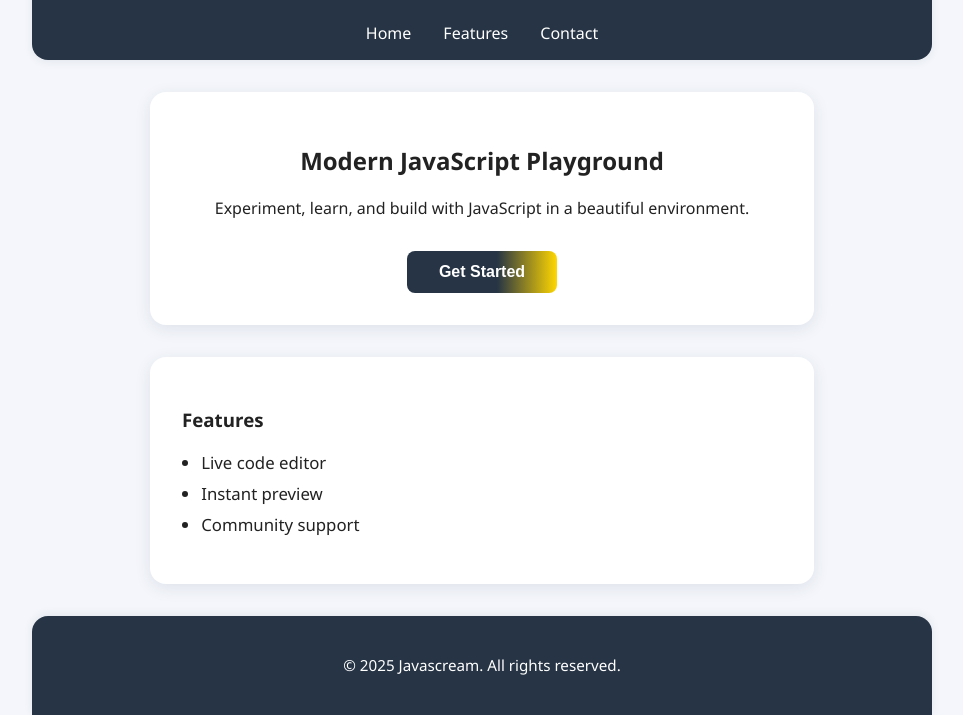
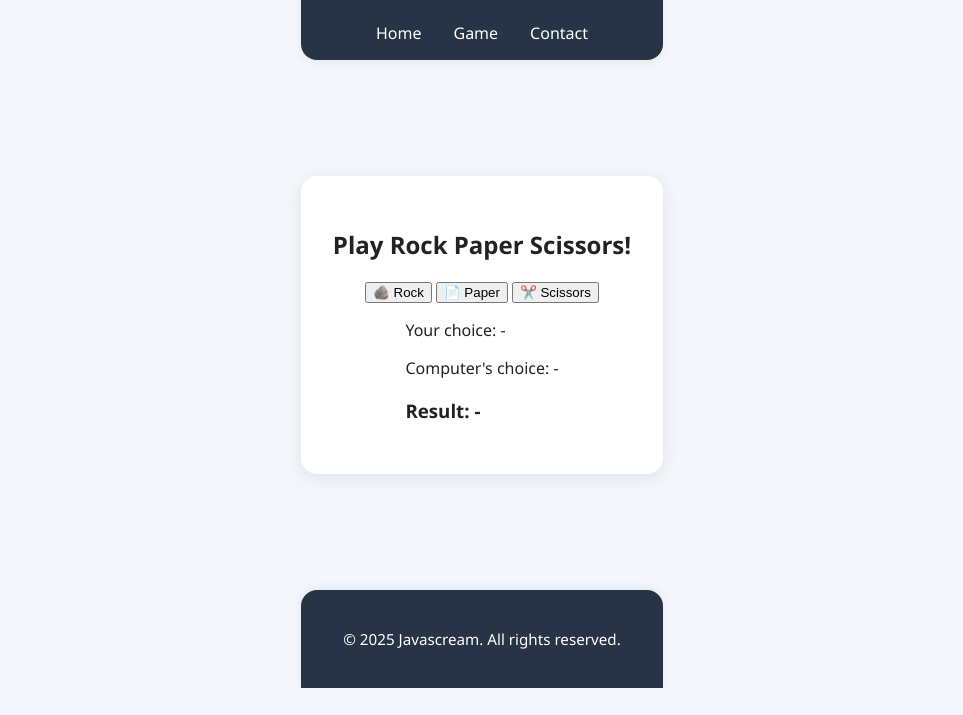
Before and after one commit to Andricole12/javascream, a plain HTML site: page index.html in a window 1280 px wide. Shown: the part 112-827 px from the top of the page, without its empty margins (158-1121 px from the left). After the commit the page ends 800 px from the top, so only its background shows below. Drawn offline with Linux system fonts and the light colour scheme.

Commit message:
Add Rock Paper Scissors game functionality with audio effects and UI updates

```diff
--- a/index.html
+++ b/index.html
@@ -5,35 +5,35 @@
     <meta name="viewport" content="width=device-width, initial-scale=1.0">
     <link rel="stylesheet" href="styles.css">
     <script src="script.js" defer></script>
-    <title>Javascream</title>
+    <title>Javascream - Rock Paper Scissors</title>
 </head>
 <body>
     <div class="container">
         <header>
             <div class="header-content">
-                <h1>Welcome to Javascream</h1>
+                <h1>Rock Paper Scissors</h1>
                 <nav>
                     <ul>
                         <li><a href="#">Home</a></li>
-                        <li><a href="#">Features</a></li>
+                        <li><a href="#">Game</a></li>
                         <li><a href="#">Contact</a></li>
                     </ul>
                 </nav>
             </div>
         </header>
         <main>
-            <div class="card hero">
-                <h2>Modern JavaScript Playground</h2>
-                <p>Experiment, learn, and build with JavaScript in a beautiful environment.</p>
-                <button>Get Started</button>
-            </div>
-            <div class="card features">
-                <h3>Features</h3>
-                <ul>
-                    <li>Live code editor</li>
-                    <li>Instant preview</li>
-                    <li>Community support</li>
-                </ul>
+            <div class="card rps-game">
+                <h2>Play Rock Paper Scissors!</h2>
+                <div class="choices">
+                    <button class="choice" data-choice="rock">🪨 Rock</button>
+                    <button class="choice" data-choice="paper">📄 Paper</button>
+                    <button class="choice" data-choice="scissors">✂️ Scissors</button>
+                </div>
+                <div class="result">
+                    <p id="user-choice">Your choice: -</p>
+                    <p id="computer-choice">Computer's choice: -</p>
+                    <h3 id="game-result">Result: -</h3>
+                </div>
             </div>
         </main>
         <footer>
--- a/script.js
+++ b/script.js
@@ -0,0 +1,40 @@
+const sounds = {
+    rock: new Audio('Media/rock.mp3'),
+    paper: new Audio('Media/paper.mp3'),
+    scissors: new Audio('Media/scissors.mp3')
+};
+
+document.querySelectorAll('.choice').forEach(button => {
+    button.addEventListener('click', () => {
+        const userChoice = button.getAttribute('data-choice');
+        const choices = ['rock', 'paper', 'scissors'];
+        const computerChoice = choices[Math.floor(Math.random() * 3)];
+
+        // Play sound effect for 1.5 seconds
+        if (sounds[userChoice]) {
+            sounds[userChoice].currentTime = 0;
+            sounds[userChoice].play();
+            setTimeout(() => {
+                sounds[userChoice].pause();
+                sounds[userChoice].currentTime = 0;
+            }, 1500);
+        }
+
+        document.getElementById('user-choice').textContent = `Your choice: ${userChoice}`;
+        document.getElementById('computer-choice').textContent = `Computer's choice: ${computerChoice}`;
+
+        let result = '';
+        if (userChoice === computerChoice) {
+            result = "It's a draw!";
+        } else if (
+            (userChoice === 'rock' && computerChoice === 'scissors') ||
+            (userChoice === 'paper' && computerChoice === 'rock') ||
+            (userChoice === 'scissors' && computerChoice === 'paper')
+        ) {
+            result = "You win!";
+        } else {
+            result = "You lose!";
+        }
+        document.getElementById('game-result').textContent = `Result: ${result}`;
+    });
+});
--- a/styles.css
+++ b/styles.css
@@ -1,3 +1,30 @@
+html, body {
+    height: 100%;
+    margin: 0;
+    padding: 0;
+}
+
+body {
+    min-height: 100vh;
+    display: flex;
+    flex-direction: column;
+}
+
+.container {
+    flex: 1 0 auto;
+    display: flex;
+    flex-direction: column;
+    min-height: 100vh;
+}
+
+main {
+    flex: 1 0 auto;
+    display: flex;
+    justify-content: center;
+    align-items: center;
+    min-height: 60vh; /* Ensures enough space for vertical centering */
+}
+
 body {
     font-family: 'Segoe UI', Arial, sans-serif;
     margin: 0;
@@ -84,14 +111,16 @@ nav a:hover {
 }
 
 footer {
+    flex-shrink: 0;
     background: #263445;
     color: #fff;
     text-align: center;
     padding: 1.5rem 0;
-    margin-top: 2rem;
     border-radius: 16px 16px 0 0;
     font-size: 0.95rem;
     box-shadow: 0 -2px 8px rgba(44,62,80,0.08);
+    width: 100%;
+    margin-top: auto;
 }
 
 .footer-content {
@@ -99,3 +128,10 @@ footer {
     margin: 0 auto;
     padding: 0 1rem;
 }
+
+.rps-game {
+    display: flex;
+    flex-direction: column;
+    align-items: center;
+    justify-content: center;
+}
```
Also changed, not shown: 3 other files.
